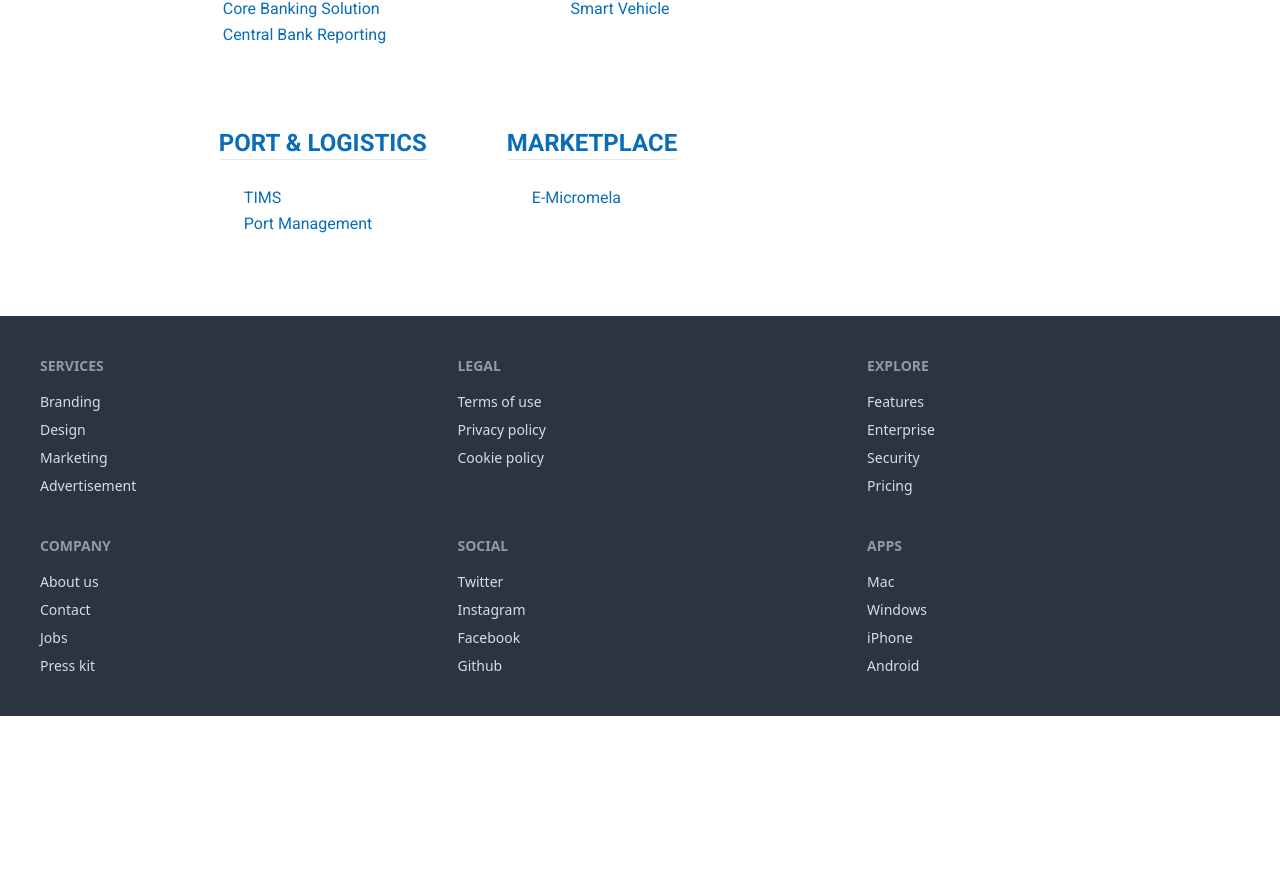
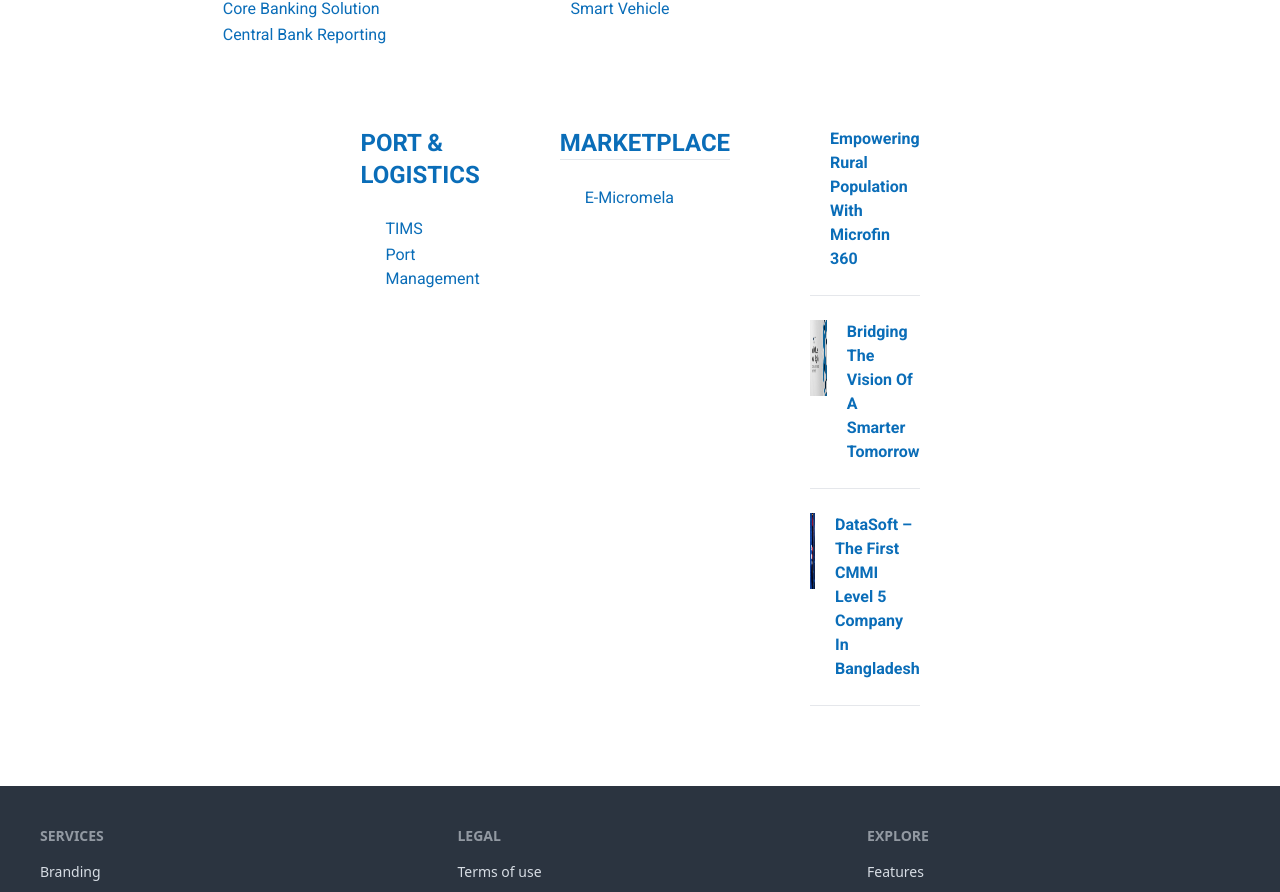
Before and after one commit to Nazmul8888/div-client-side, a React (Vite) app: page /PRODUCTS in a window 1280 px wide. Shown: the part 760-1652 px from the top of the page. Before the commit the page ends 1516 px from the top, so only its background shows below. Built offline with nearby package versions, Linux system fonts and the light colour scheme.

Commit message:
some updata

```diff
--- a/src/components/Home/DivBanner/DivBanner.jsx
+++ b/src/components/Home/DivBanner/DivBanner.jsx
@@ -35,7 +35,7 @@
   <div className="hero-content text-center text-neutral-content">
     <div className="max-w-md">
       <h1 className="mb-5 text-4xl font-bold text-[#FE7A36]">Your Vision, Our Code</h1>
-      <p className="mb-5  text-white">Empowering businesses with cutting-edge web solutions, our web development company stands as a beacon of digital innovation. Crafting Digital Experiences, Building Future Success,.</p>
+      <p className="mb-5  text-2xl text-white">Divine Innovations, Limitless Solutions</p>
       <button className="btn btn-primary">Get Started</button>
     </div>
   </div>
--- a/src/components/SharedPage/Industries/Industries.jsx
+++ b/src/components/SharedPage/Industries/Industries.jsx
@@ -1,6 +1,7 @@
 
 
 import img1 from '../../../assets/banner/Accelerating-Economy.png'
+import LeftSide from '../LeftSide/LeftSide';
 // import img2 from '../../../assets/ind/CMMI-Level-5-1024x324.png'
 // import img3 from '../../../assets/ind/empowering.jpg'
 // import img4 from '../../../assets/ind/Smarter-Tomorrow-1024x324.png'
@@ -65,6 +66,7 @@
 
                     </ul>
                 </div>
+                <LeftSide></LeftSide>
                 </div>
                 {/* <div className='w-[250px]   mr-72'>
                     <img src={img2} alt="" />
--- /dev/null
+++ b/src/components/SharedPage/LeftSide/LeftSide.jsx
@@ -0,0 +1,53 @@
+import img1 from '../../../assets/ind/empowering.jpg'
+import img2 from '../../../assets/ind/CMMI-Level-5-1024x324.png'
+import img3 from '../../../assets/ind/Smarter-Tomorrow-1024x324.png'
+
+const LeftSide = () => {
+    return (
+        <div>
+            <div className=' flex gap-5'>
+                <div>
+                <img className=' w-[87px] h-[76px]' src={img1} alt="" />
+                </div>
+                <div>
+
+                    <h1 className=' font-bold  '>Empowering Rural Population With <br /> Microfin 360</h1>
+
+                </div>
+
+            </div>
+            <br />
+            <hr />
+            <br />
+            <div className=' flex gap-5'>
+                <div>
+                <img className=' w-[87px] h-[76px]' src={img2} alt="" />
+                </div>
+                <div>
+
+                    <h1 className=' font-bold'>Bridging The Vision Of A Smarter <br /> Tomorrow</h1>
+
+                </div>
+
+            </div>
+            <br />
+            <hr />
+            <br />
+            <div className=' flex gap-5'>
+                <div>
+                <img className=' w-[87px] h-[76px]' src={img3} alt="" />
+                </div>
+                <div>
+
+                    <h1 className=' font-bold'>DataSoft – The First CMMI Level 5 <br /> Company In Bangladesh</h1>
+
+                </div>
+
+            </div>
+            <br />
+            <hr />
+        </div>
+    );
+};
+
+export default LeftSide;
--- a/src/components/SharedPage/Products/Products.jsx
+++ b/src/components/SharedPage/Products/Products.jsx
@@ -1,3 +1,4 @@
+import LeftSide from '../LeftSide/LeftSide';
 import './product.css'
 
 const Products = () => {
@@ -9,6 +10,7 @@
             <div className=" flex justify-center mr-40 py-10">
                 <p>We have a wide spectrum of products to cater your specific business needs.  Being a highly process <br /> driven company, we undergo  robust quality testing to ensure flawless, round the clock,  and world- <br />class performance. All our products come with strong post sales services and client supports.</p>
             </div>
+
             <div className=" flex  gap-20 justify-center text-[#0A6DB8] py-10  mr-64 roboto-regular  ">
                 <div>
                     <ul>
@@ -78,13 +80,13 @@
             <div className=" flex  gap-20 justify-center text-[#0A6DB8] py-10   mr-96 roboto-regular  ">
                 <div>
                     <ul>
-                    <h1 className=" uppercase text-2xl  font-bold ">PORT & LOGISTICS</h1>
-                    <hr />
+                    <h1 className=" uppercase text-2xl  font-bold  ml-96 ">PORT & LOGISTICS</h1>
+
                     <br />
-                    <li className=" tex-css ">
+                    <li className=" tex-css ml-96 ">
                         <a href="">TIMS</a>
                     </li>
-                    <li className=" tex-css ">
+                    <li className=" tex-css ml-96 ">
                         <a href="">Port Management</a>
                     </li>
 
@@ -105,6 +107,7 @@
 
                     </ul>
                 </div>
+                <LeftSide></LeftSide>
             </div>
         </div>
     );
```
